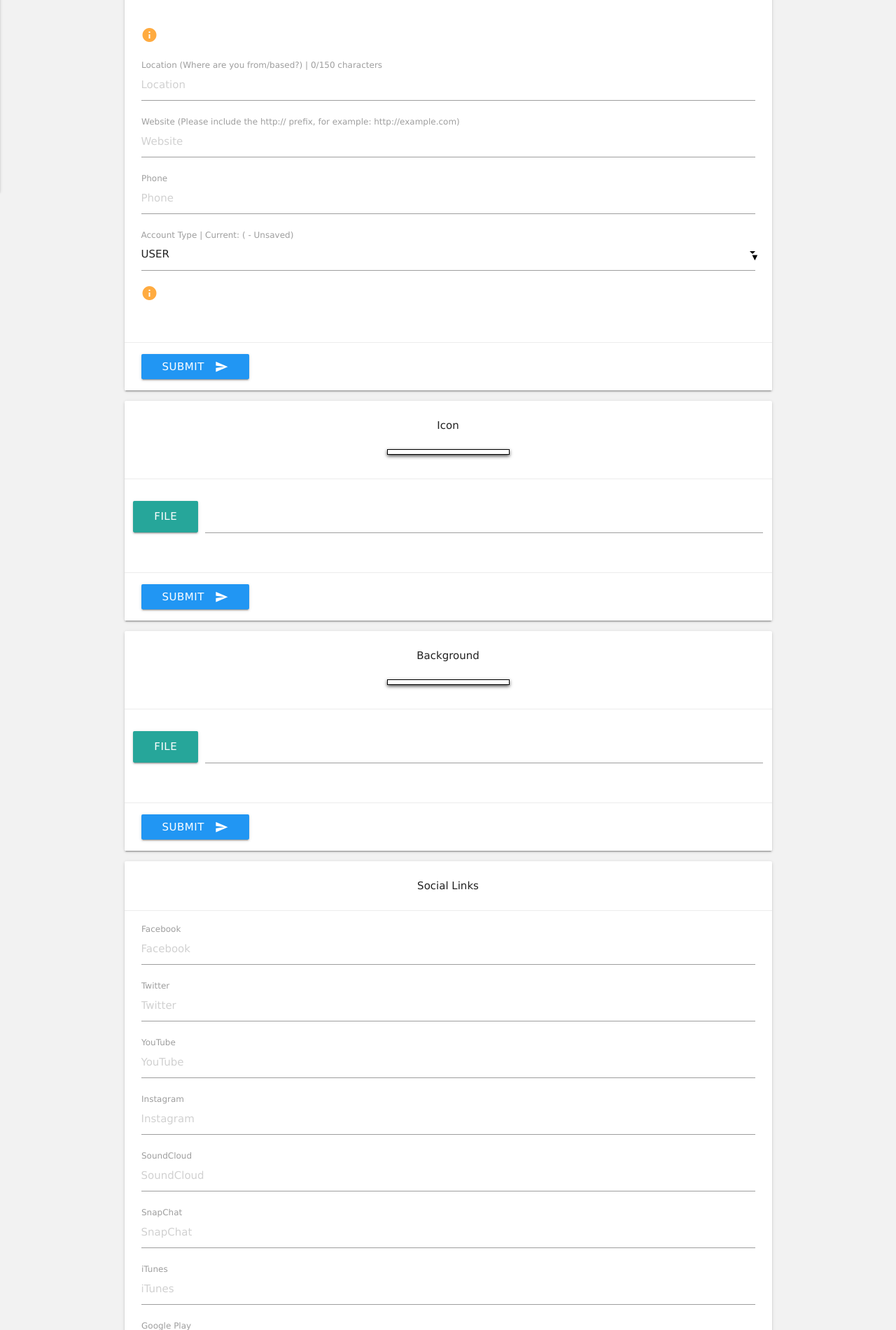
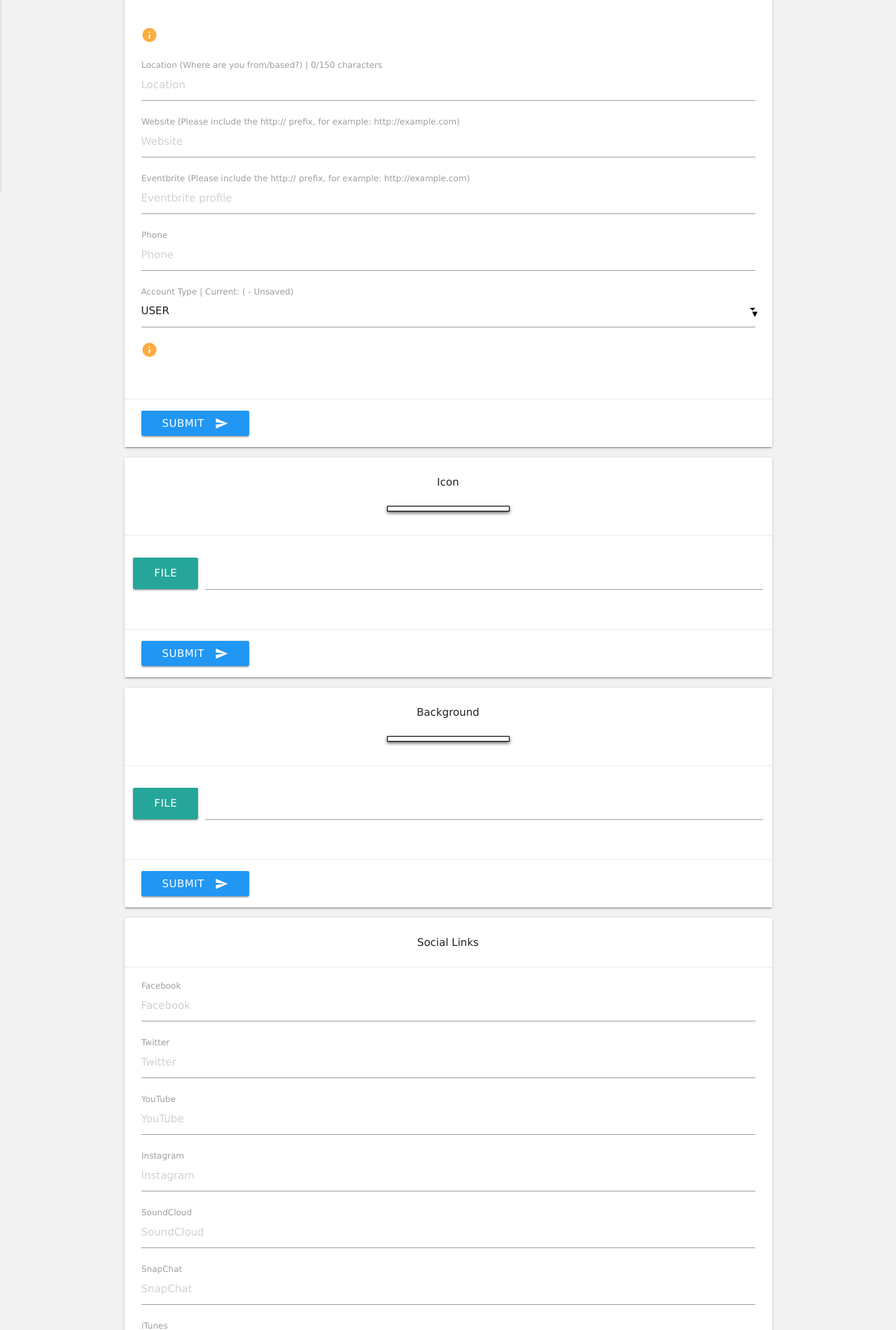
Before and after one commit to ryanwaite28/live-time, a Flask app: page /account_settings in a window 1280 px wide. Shown: the part 586-2487 px from the top of the page at 70% size. Run offline with Flask 2, Linux system fonts and the light colour scheme; the visitor is signed in with stand-in values (Sample User, id 1); data comes from the database, SQL or seed files in the repository; data that the repository does not hold is empty; some libraries are stand-ins or nearby versions.

Commit message:
added: eventbrite column

```diff
--- a/models.py
+++ b/models.py
@@ -32,6 +32,7 @@ class Accounts(Base):
     bio                 = Column(String(250), default = '')
     categories          = Column(String(500), default = '')
     location            = Column(String(500), default = '')
+    eventbrite          = Column(String(500), default = '')
 
     facebook            = Column(String, default = '')
     twitter             = Column(String, default = '')
@@ -79,6 +80,7 @@ class Accounts(Base):
             'bio': self.bio,
             'categories': self.categories,
             'location': self.location,
+            'eventbrite': self.eventbrite,
 
             'facebook': self.facebook,
             'twitter': self.twitter,
@@ -160,6 +162,7 @@ class Events(Base):
     categories          = Column(String, nullable = False, default = '')
     location            = Column(String, nullable = False, default = '')
     icon                = Column(String, default = '/static/img/anon.png')
+    link                = Column(String, default = '')
     host_id             = Column(Integer, ForeignKey('accounts.id'))
     host_rel            = relationship('Accounts', foreign_keys=[host_id])
     closed              = Column(Boolean, default = False)
@@ -179,6 +182,7 @@ class Events(Base):
             'categories': self.categories,
             'location': self.location,
             'icon': self.icon,
+            'link': self.link,
             'host_id': self.host_id,
             'host_rel': self.host_rel.serialize,
             'closed': self.closed,
--- a/routes_put.py
+++ b/routes_put.py
@@ -105,6 +105,7 @@ def update_info(request):
         displayname        = str(data['displayname']).encode()
         phone              = str(data['phone']).encode()
         account_type       = str(data['type']).encode()
+        eventbrite        = str(data['eventbrite']).encode()
 
         you                = db_session.query(Accounts).filter_by(id = user_session['account_id']).one()
 
@@ -115,6 +116,7 @@ def update_info(request):
         you.displayname    = displayname
         you.phone          = phone
         you.type           = account_type
+        you.eventbrite     = eventbrite
 
         db_session.add(you)
         db_session.commit()
--- a/static/js/view-models/account-settings-ctrl.js
+++ b/static/js/view-models/account-settings-ctrl.js
@@ -17,6 +17,7 @@
     self.link = ko.observable('');
     self.location = ko.observable('');
     self.phone = ko.observable('');
+    self.eventbrite = ko.observable('');
 
     self.icon = ko.observable('');
 
@@ -101,6 +102,7 @@
         type: self.type().trim(),
         phone: self.phone().trim(),
         link: self.link().trim(),
+        eventbrite: self.eventbrite().trim()
       }
 
       disable_buttons();
--- a/templates/account-settings.html
+++ b/templates/account-settings.html
@@ -49,6 +49,11 @@
                 <div class="input-field col s12">
                   <input placeholder="Website" id="link_input" type="text" data-bind="textInput: link">
                   <label for="link_input">Website (Please include the http:// prefix, for example: http://example.com)</label>
+                </div>
+
+                <div class="input-field col s12">
+                  <input placeholder="Eventbrite profile" id="eventbrite_input" type="text" data-bind="textInput: eventbrite">
+                  <label for="eventbrite_input">Eventbrite (Please include the http:// prefix, for example: http://example.com)</label>
                 </div>
 
                 <div class="input-field col s12">
```
